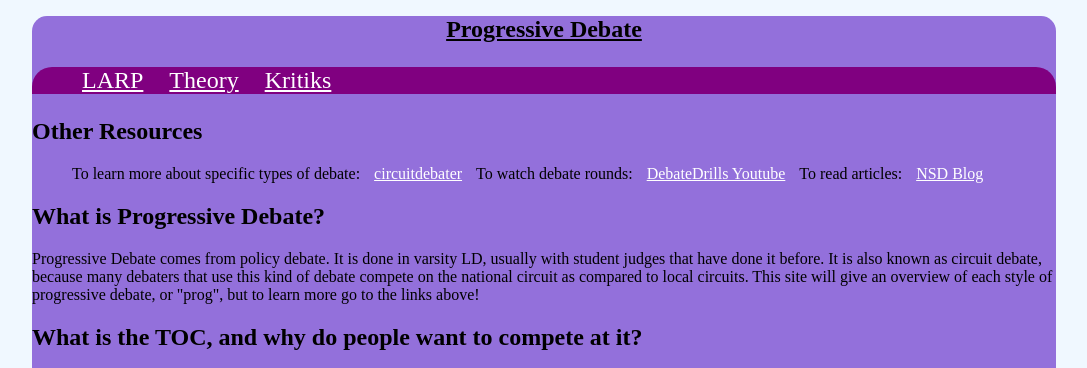
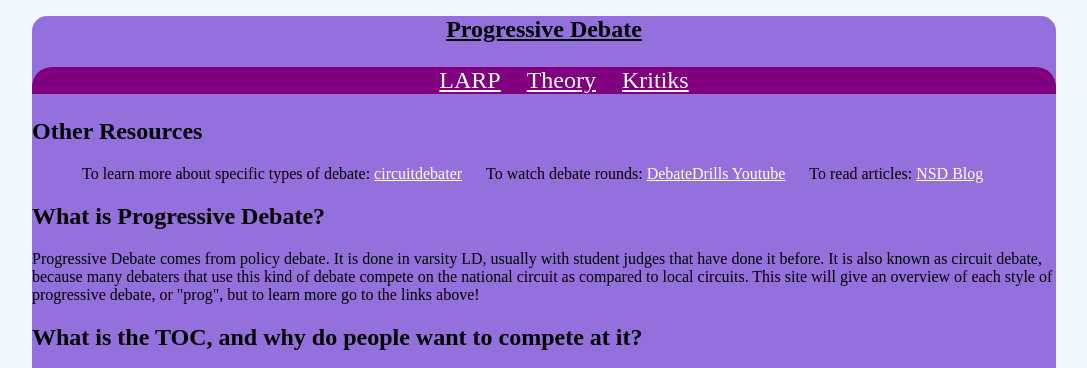
Before and after one commit to stuycs-gh-classrooms/10-web-Yuna1ee, a plain HTML site: page site/index.html in a window 1280 px wide. Shown: the top 368 px of the page, without its empty margins (96-1183 px from the left). Drawn offline with Linux system fonts and the light colour scheme.

Commit message:
Add files via upload

```diff
--- a/site/mystyle.css
+++ b/site/mystyle.css
@@ -14,13 +14,15 @@ nav {
   border-top-left-radius: 20px;
   border-top-right-radius: 20px;
 }
+ul {
+  text-align: center;
+}
 li {
-  padding: 0;
+  padding: 10px;
   text-align: center;
   display: inline;
 }
 a {
-  padding: 10px;
   color: white;
 }
 h1 {
```
